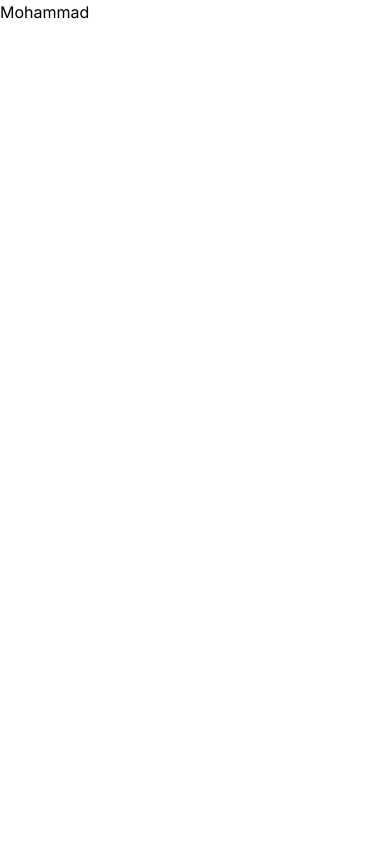
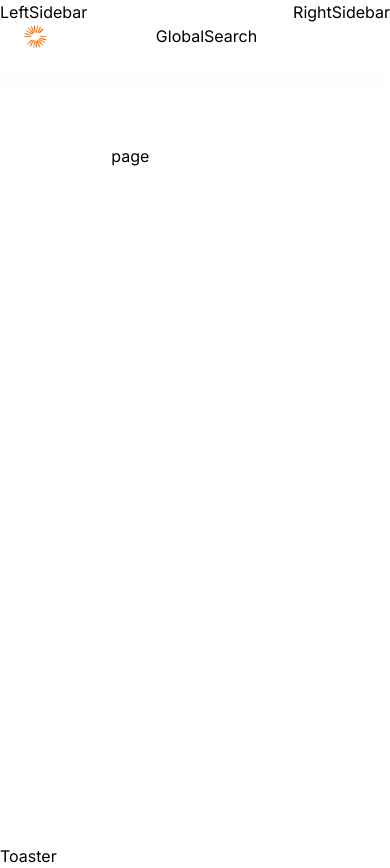
Before and after one commit to Mohammad-y-abbass/DevOverflow, a Next.js app: page / in a window 390 px wide. Built offline with nearby package versions, Linux system fonts and the light colour scheme; no server answers.

Commit message:
added navbar

```diff
--- /dev/null
+++ b/app/(root)/layout.tsx
@@ -0,0 +1,20 @@
+import Navbar from '@/components/shared/navbar/Navbar';
+import React from 'react';
+
+const Layout = ({ children }: { children: React.ReactNode }) => {
+  return (
+    <main className='background-light850_dark100 relative'>
+      <Navbar />
+      <div className='flex'>
+        LeftSidebar
+        <section className='flex min-h-screen flex-1 flex-col px-6 pb-6 pt-36 max-md:pb-14 sm:px-14'>
+          <div className='mx-auto w-full max-w-5xl'>{children}</div>
+        </section>
+        RightSidebar
+      </div>
+      Toaster
+    </main>
+  );
+};
+
+export default Layout;
--- /dev/null
+++ b/app/(root)/page.tsx
@@ -0,0 +1,9 @@
+import React from 'react'
+
+const page = () => {
+  return (
+    <div>page</div>
+  )
+}
+
+export default page
--- a/app/globals.css
+++ b/app/globals.css
@@ -102,7 +102,6 @@
 padding: 2px;
 color: #ff7000 !important;
 }
-
 .markdown pre {
 display: grid;
 width: 100%;
--- a/app/layout.tsx
+++ b/app/layout.tsx
@@ -42,7 +42,6 @@
       <html lang='en'>
         <body className={`${inter.variable} ${spaceGrotesk.variable}`}>
           <ThemeProvider>
-            <h1 className='h1-bold'>Mohammad</h1>
             {children}
           </ThemeProvider>
         </body>
--- a/app/page.tsx
+++ /dev/null
@@ -1,9 +0,0 @@
-import { UserButton } from '@clerk/nextjs';
-
-export default function Home() {
-  return (
-    <div className='h-screen'>
-      <UserButton afterSignOutUrl='/' />
-    </div>
-  );
-}
--- /dev/null
+++ b/components/shared/navbar/Navbar.tsx
@@ -0,0 +1,50 @@
+import Link from 'next/link';
+import React from 'react';
+
+import Image from 'next/image';
+import { SignedIn, UserButton } from '@clerk/nextjs';
+
+const Navbar = () => {
+  return (
+    <nav
+      className='flex-between
+        background-light900_dark200 fixed z-50
+        w-full gap-5 p-6 shadow-light-300
+        sm:px-12 dark:shadow-none'
+    >
+      <Link href='/' className='flex items-center gap-1'>
+        <Image
+          src='/assets/images/site-logo.svg'
+          width={23}
+          height={23}
+          alt='DevOverflow'
+        />
+        <p
+          className='h2-bold font-spaceGrotesk
+        text-dark-100 max-sm:hidden
+        dark:text-light-900'
+        >
+          Dev <span className='text-primary-500'>Overflow</span>
+        </p>
+      </Link>
+      GlobalSearch
+      <div className='flex-between gap-5'>
+        <SignedIn>
+          <UserButton
+            afterSignOutUrl='/'
+            appearance={{
+              elements: {
+                avatarBox: 'h-10 w-10',
+              },
+              variables: {
+                colorPrimary: '#ff7000',
+              },
+            }}
+          />
+        </SignedIn>
+      </div>
+    </nav>
+  );
+};
+
+export default Navbar;
--- /dev/null
+++ b/lib/utils.ts
@@ -0,0 +1,6 @@
+import { type ClassValue, clsx } from "clsx"
+import { twMerge } from "tailwind-merge"
+
+export function cn(...inputs: ClassValue[]) {
+  return twMerge(clsx(inputs))
+}
--- a/package.json
+++ b/package.json
@@ -11,11 +11,15 @@
   "dependencies": {
     "@clerk/nextjs": "^4.29.1",
     "@tailwindcss/typography": "^0.5.10",
+    "class-variance-authority": "^0.7.0",
+    "clsx": "^2.0.0",
     "eslint-config-standard": "^17.1.0",
     "eslint-plugin-tailwindcss": "^3.13.0",
+    "lucide-react": "^0.302.0",
     "next": "14.0.4",
     "react": "^18",
     "react-dom": "^18",
+    "tailwind-merge": "^2.2.0",
     "tailwindcss-animate": "^1.0.7"
   },
   "devDependencies": {
```
Also changed, not shown: components.json (added), 1 other file (tests, documents, lock files or other folders).
